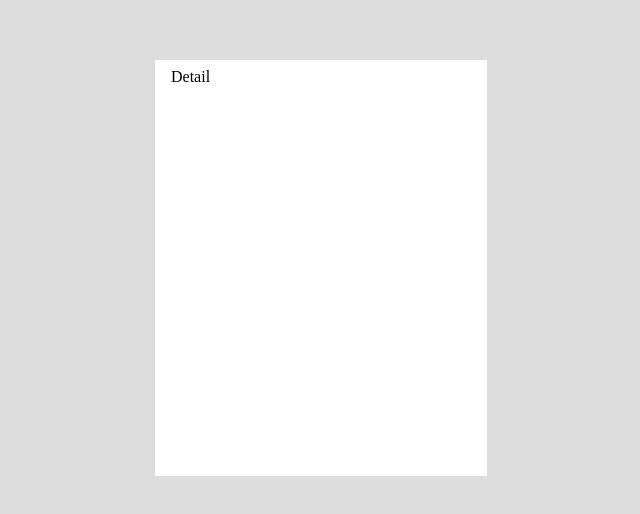
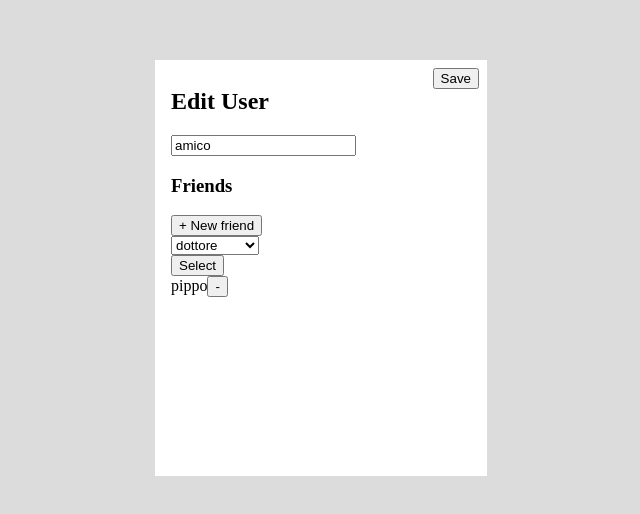
Before and after one commit to shinnokdisengir/casavo-assessment, a React (Create React App) app: page /edit/amico in a window 1280 px wide. Shown: the part 132-646 px from the top of the page, without its empty margins (319-959 px from the left). Built offline with nearby package versions, Linux system fonts and the light colour scheme.

Commit message:
[WIP] change name

```diff
--- a/src/App.tsx
+++ b/src/App.tsx
@@ -9,8 +9,8 @@ interface Props extends HTMLProps<HTMLDivElement>, RouteComponentProps {}
 const App: FunctionComponent<Props> = ({ className }) => (
   <div className={className}>
     <Switch>
-      <Route exact path="/create/:id" component={UserDetail} />
-      <Route exact path="/edit/:id" component={UserDetail} />
+      <Route exact path="/create/:name" component={UserDetail} />
+      <Route exact path="/edit/:name" component={UserDetail} />
       <Route exact path="/" component={UserList} />
       <Redirect
         to={{
--- a/src/GlobalStyles.tsx
+++ b/src/GlobalStyles.tsx
@@ -8,7 +8,11 @@ const GlobalStyles = createGlobalStyle`
   #root {
     background-color: gainsboro;
     height: 100vh;
-
+  }
+  .main-button {
+    position: absolute;
+    right: 8px;
+    top: 8px;
   }
 `;
 
--- a/src/core/Data.tsx
+++ b/src/core/Data.tsx
@@ -11,18 +11,14 @@ import { f } from "../utilities";
 
 const SessionKey = "casavo.data";
 
-interface User {
-  name: string;
-  friends: Array<string>;
-}
+type User = Array<string>;
 
 interface Context {
   users: Users;
   checkUser: (name: string) => boolean;
   addUser: (name: string) => void;
+  updateUser: (name: string, friends: Array<string>) => void;
   removeUser: (name: string) => void;
-  addFriend: (user: string, friend: string) => void;
-  removeFriend: (user: string, friend: string) => void;
 }
 
 type Users = Record<string, User>;
@@ -31,14 +27,18 @@ const DataContext = createContext<Context>({
   users: {},
   checkUser: () => false,
   addUser: () => {},
-  addFriend: () => {},
-  removeFriend: () => {},
+  updateUser: () => {},
   removeUser: () => {},
 });
 const { Provider, Consumer } = DataContext;
 
 const DataProvider: FunctionComponent = ({ children }) => {
-  const [users, setUsers] = useState<Users>({});
+  const [users, setUsers] = useState<Users>({
+    pippo: [],
+    amico: ["pippo"],
+    dottore: ["pippo", "amico"],
+    leprecauno: [],
+  });
 
   const checkUser = useCallback((name: string) => !!users[name], [users]);
 
@@ -46,10 +46,7 @@ const DataProvider: FunctionComponent = ({ children }) => {
     (user: string) =>
       setUsers((users) => ({
         ...users,
-        [user]: {
-          name: user,
-          friends: [],
-        },
+        [user]: [],
       })),
     []
   );
@@ -58,28 +55,31 @@ const DataProvider: FunctionComponent = ({ children }) => {
     (user: string) => setUsers((users) => omit(users, user)),
     []
   );
-  const addFriend = useCallback(
-    (user: string, friend: string) =>
+
+  const updateUser = useCallback(
+    (user: string, friends: Array<string>) =>
       setUsers((users) => ({
         ...users,
-        [user]: {
-          ...users[user],
-          friends: users[user].friends.concat(friend),
-        },
+        [user]: friends,
       })),
     []
   );
-  const removeFriend = useCallback(
-    (user: string, friend: string) =>
-      setUsers((users) => ({
-        ...users,
-        [user]: {
-          ...users[user],
-          friends: users[user].friends.filter((f) => f !== friend),
-        },
-      })),
-    []
-  );
+  //   const addFriend = useCallback(
+  //     (user: string, friend: string) =>
+  //       setUsers((users) => ({
+  //         ...users,
+  //         [user]: users[user].concat(friend),
+  //       })),
+  //     []
+  //   );
+  //   const removeFriend = useCallback(
+  //     (user: string, friend: string) =>
+  //       setUsers((users) => ({
+  //         ...users,
+  //         [user]: users[user].filter((f) => f !== friend),
+  //       })),
+  //     []
+  //   );
 
   useEffect(() => {
     const session = localStorage.getItem(SessionKey);
@@ -90,8 +90,7 @@ const DataProvider: FunctionComponent = ({ children }) => {
     checkUser,
     addUser,
     removeUser,
-    addFriend,
-    removeFriend,
+    updateUser,
   };
 
   return (
--- a/src/pages/UserDetail.tsx
+++ b/src/pages/UserDetail.tsx
@@ -1,17 +1,106 @@
-import React, { FunctionComponent, HTMLProps, useCallback } from "react";
-import { v1 } from "uuid";
-import map from "lodash/map";
-import { RouteComponentProps, useHistory } from "react-router-dom";
+import React, {
+  FunctionComponent,
+  HTMLProps,
+  useCallback,
+  useState,
+} from "react";
+import keys from "lodash/keys";
+import difference from "lodash/difference";
+import { RouteComponentProps, useHistory, useParams } from "react-router-dom";
 import { useData } from "../core/Data";
 import styled from "styled-components";
+import { v1 } from "uuid";
 
 interface Props extends HTMLProps<HTMLDivElement>, RouteComponentProps {}
 
 const UserDetail: FunctionComponent<Props> = ({ className }) => {
-  const { users } = useData();
-  console.log(`users`, users);
+  const { addUser, updateUser, checkUser, users } = useData();
+  const { location, push, goBack } = useHistory();
+  const isCreation = location.pathname.split("/")[1] === "create";
+  const params = useParams() as any;
 
-  return <div className={className}>Detail</div>;
+  const [name, setName] = useState<string>(isCreation ? "" : params.name);
+  const [currentFriend, selectFriend] = useState<string>();
+  const [friends, setFriends] = useState<Array<string>>(
+    isCreation ? [] : users[params.name]
+  );
+  const [error, setError] = useState<boolean>(false);
+
+  const handleSave = useCallback(() => {
+    if (error) return;
+    if (isCreation) addUser(name);
+    else updateUser(name, friends);
+    goBack();
+  }, [addUser, error, friends, goBack, isCreation, name, updateUser]);
+
+  const handleWriting = useCallback(
+    (event) => {
+      setError(checkUser(event.target.value));
+      setName(event.target.value);
+    },
+    [checkUser]
+  );
+
+  const handleChangeFriend = useCallback((event) => {
+    selectFriend(event.target.value);
+  }, []);
+
+  const handleSelectFriend = useCallback(() => {
+    if (!currentFriend) return;
+    setFriends((old) => old.concat(currentFriend));
+  }, [currentFriend]);
+
+  const handleRemoveFriend = useCallback((name) => {
+    setFriends((old) => old.filter((f) => f !== name));
+  }, []);
+
+  const handleCreateFriend = useCallback(() => push(`/create/${v1()}`), [push]);
+
+  return (
+    <div className={className}>
+      <h2>{isCreation ? "New User" : "Edit User"}</h2>
+      <div>
+        <input
+          value={name}
+          onChange={handleWriting}
+          placeholder="User name"
+        ></input>
+      </div>
+      <div>
+        <label className="error">{error ? "Already used!" : null}</label>
+      </div>
+      <div>
+        <h3>Friends</h3>
+        <div>
+          <button onClick={handleCreateFriend}>+ New friend</button>
+        </div>
+        <select value={currentFriend} onChange={handleChangeFriend}>
+          {difference(keys(users), friends, [params.name]).map((f) => (
+            <option key={f}>{f}</option>
+          ))}
+        </select>
+        <div>
+          <button onClick={handleSelectFriend}>Select</button>
+        </div>
+      </div>
+      {friends.map((f) => (
+        <div key={f}>
+          <div>
+            {f}
+            <button onClick={() => handleRemoveFriend(f)}>-</button>
+          </div>
+        </div>
+      ))}
+      <button className="main-button" onClick={handleSave}>
+        Save
+      </button>
+    </div>
+  );
 };
 
-export default styled(UserDetail)``;
+export default styled(UserDetail)`
+  .error {
+    color: red;
+    font-size: smaller;
+  }
+`;
--- a/src/pages/UserList.tsx
+++ b/src/pages/UserList.tsx
@@ -1,27 +1,33 @@
+import map from "lodash/map";
 import React, { FunctionComponent, HTMLProps, useCallback } from "react";
+import { Link, RouteComponentProps, useHistory } from "react-router-dom";
+import styled from "styled-components";
 import { v1 } from "uuid";
-import map from "lodash/map";
-import { Link, RouteComponentProps, useHistory } from "react-router-dom";
 import { useData } from "../core/Data";
-import styled from "styled-components";
 
 interface Props extends HTMLProps<HTMLDivElement>, RouteComponentProps {}
 
 const UserList: FunctionComponent<Props> = ({ className }) => {
   const history = useHistory();
   const { users } = useData();
-  const goAdd = useCallback(() => history.push(`/create/${v1()}`), [history]);
+  const handleAdd = useCallback(
+    () => history.push(`/create/${v1()}`),
+    [history]
+  );
 
   return (
     <div className={className}>
       <div>
         <h2>User List</h2>
-        <Link to={`/create/${v1()}`}>Prova</Link>
-        <button onClick={goAdd}>+ Add</button>
+        {map(users, (_, name) => (
+          <div key={name}>
+            <Link to={`/edit/${name}`}>{name}</Link>
+          </div>
+        ))}
       </div>
-      {map(users, (e) => (
-        <div key={e.name}>{e.name}</div>
-      ))}
+      <button className="main-button" onClick={handleAdd}>
+        + Add user
+      </button>
     </div>
   );
 };
```
